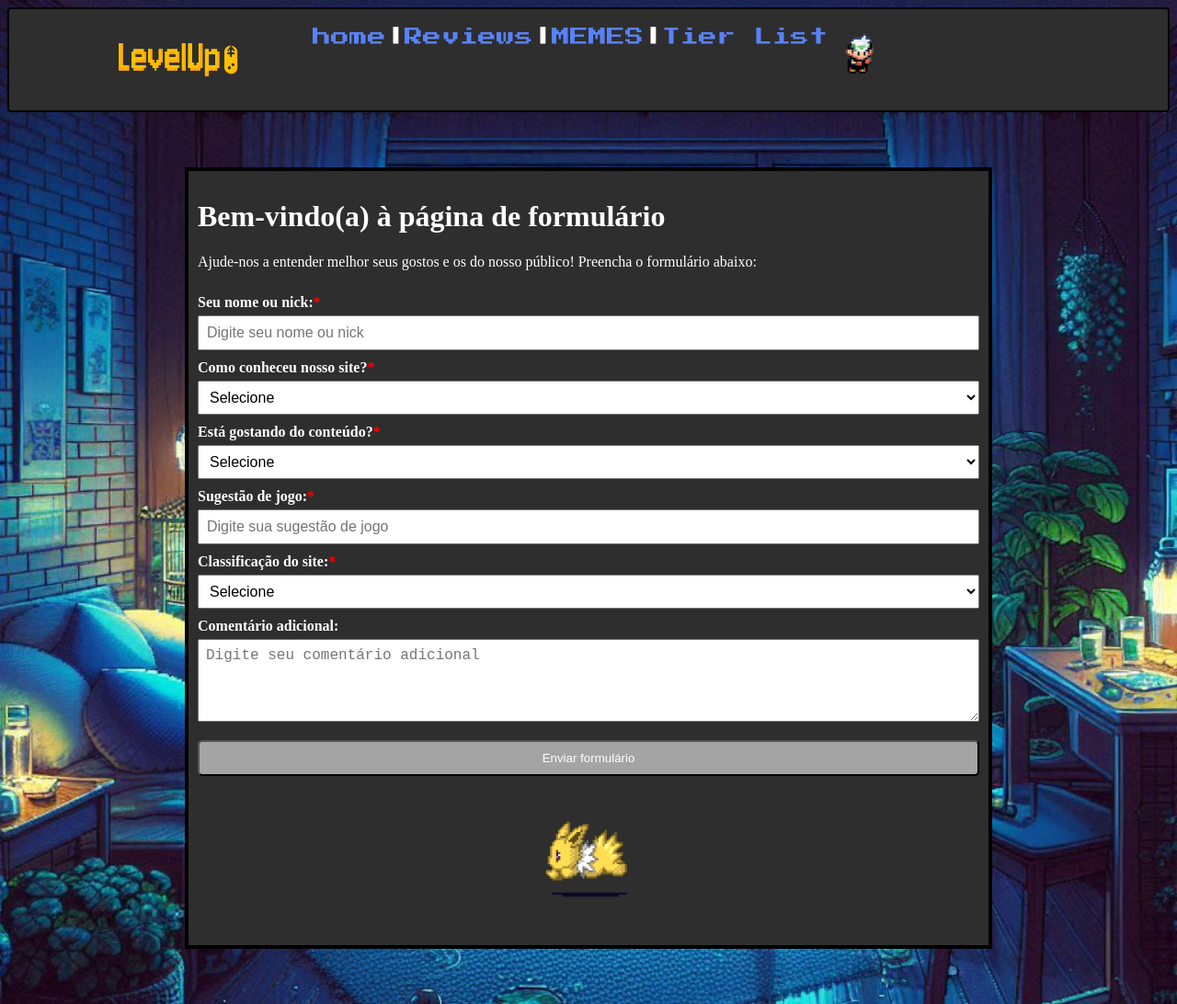
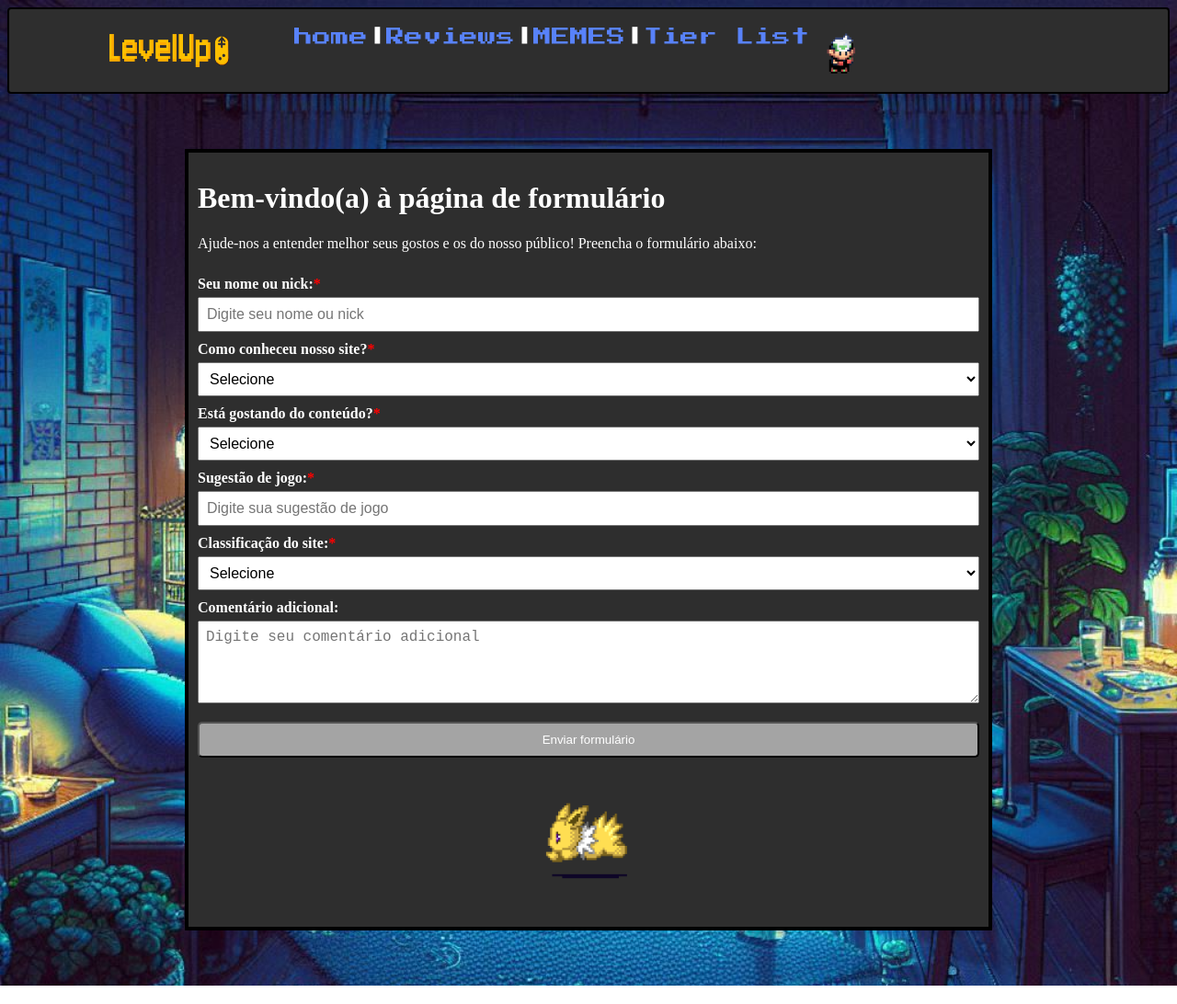
Before and after one commit to JoaoVictor019/LevelUp, a plain HTML site: page docs/formulários.html in a window 1280 px wide. Shown: the whole page at 92% size. Drawn offline with Linux system fonts and the light colour scheme.

Commit message:
Update formulários.html

```diff
--- a/docs/formulários.html
+++ b/docs/formulários.html
@@ -11,7 +11,7 @@
 
 <body>
     <div class="navegacao">
-        <img src="fundos/Logo LevelUp atualizada.png" width="290" height="50" style="padding:10px;">
+        <img src="fundos/Logo LevelUp atualizada.png" width="290" height="50" style="padding:-10px;">
         <a href="index.html">home</a>
         <b>|</b>
         <a href="reviews.html">Reviews</a>
```
